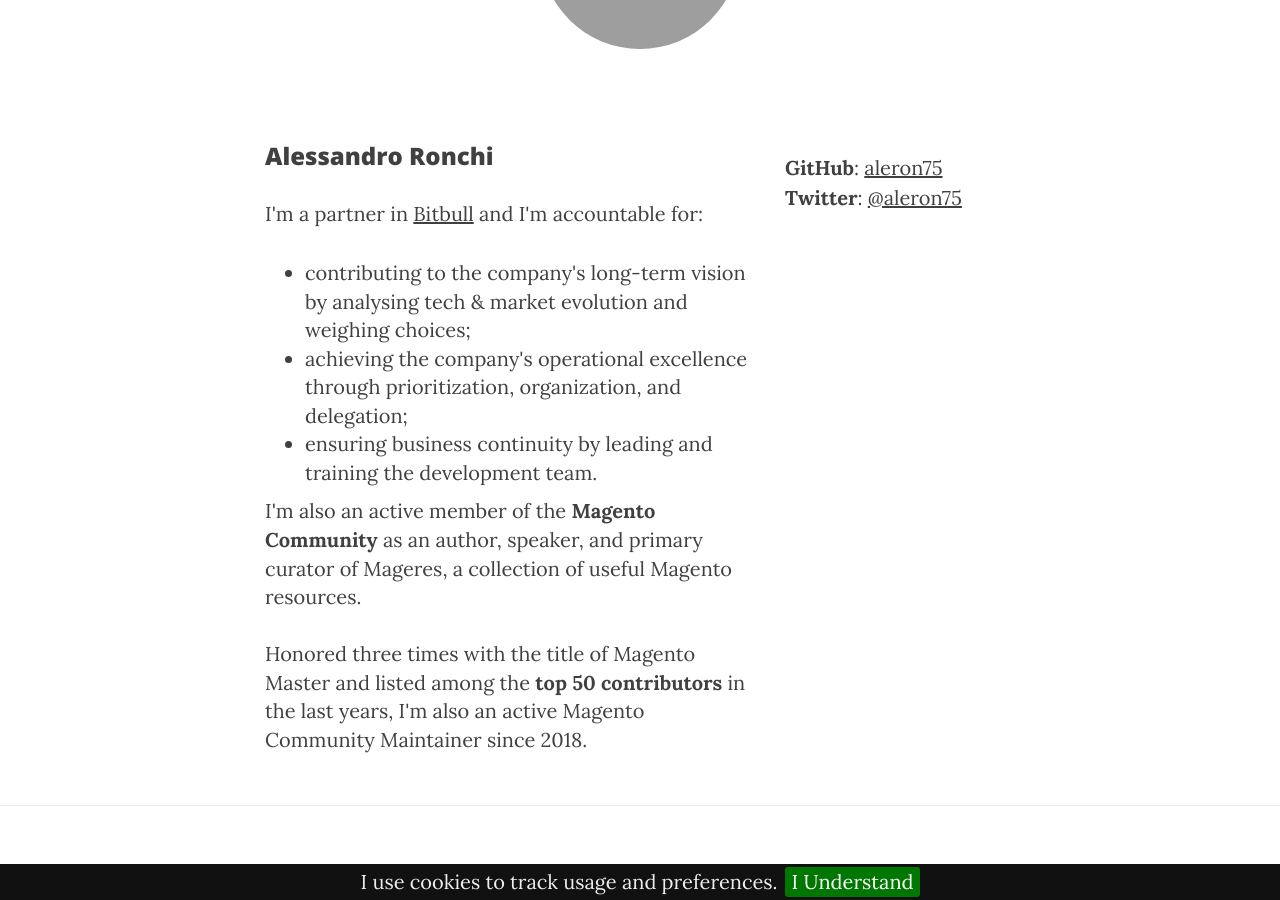
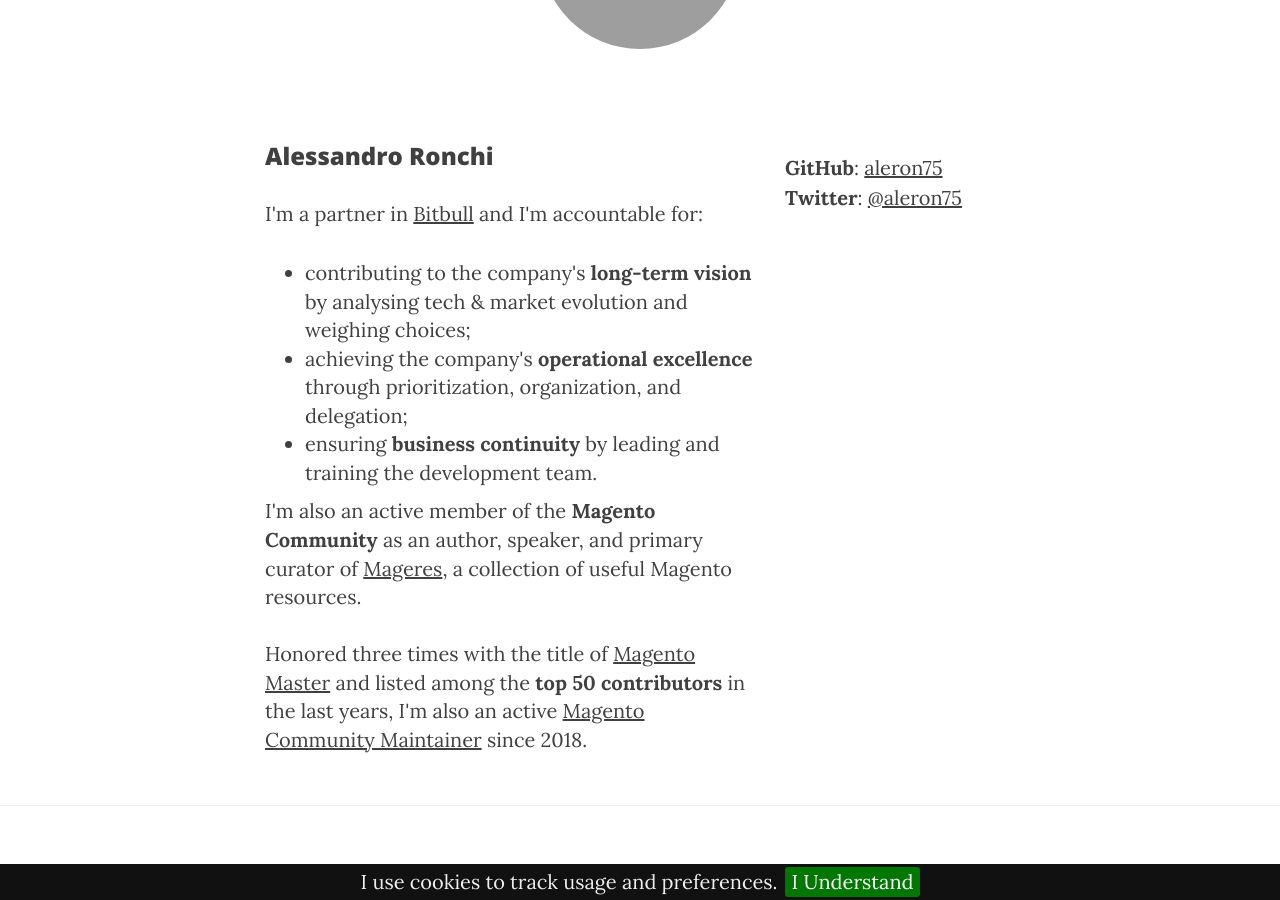
Before and after one commit to aleron75/aleron75.github.io, a Jekyll site: the page built from about.html, in a window 1280 px wide and 900 px high, scrolled down 487 px. Built offline with Jekyll 4.4.1, drawn with Linux system fonts in a browser that asks for light colours; nearby versions of some CDN libraries; grey boxes are pictures that could not be loaded.

```diff
--- a/about.html
+++ b/about.html
@@ -9,16 +9,16 @@ description: aleron75
     <div class="col-xs-12 col-sm-8">
         <h3>Alessandro Ronchi</h3>
         <p>
-            I'm a partner in <a href="http://www.bitbull.it/en">Bitbull</a> and I'm accountable for:
+            I'm a partner in <a style="text-decoration: underline;" href="http://www.bitbull.it/en">Bitbull</a> and I'm accountable for:
             <ul>
-                <li>contributing to the company's long-term vision by analysing tech & market evolution and weighing choices;</li>
-                <li>achieving the company's operational excellence through prioritization, organization, and delegation;</li>
-                <li>ensuring business continuity by leading and training the development team.</li>
+                <li>contributing to the company's <strong>long-term vision</strong> by analysing tech & market evolution and weighing choices;</li>
+                <li>achieving the company's <strong>operational excellence</strong> through prioritization, organization, and delegation;</li>
+                <li>ensuring <strong>business continuity</strong> by leading and training the development team.</li>
             </ul>
 
-            I'm also an active member of the <strong>Magento Community</strong> as an author, speaker, and primary curator of <a href="https://github.com/aleron75/mageres/">Mageres</a>, a collection of useful Magento resources.<br/><br/>
+            I'm also an active member of the <strong>Magento Community</strong> as an author, speaker, and primary curator of <a style="text-decoration: underline;" href="https://github.com/aleron75/mageres/">Mageres</a>, a collection of useful Magento resources.<br/><br/>
 
-            Honored three times with the title of <a href="https://magento.com/magento-masters/hall-of-fame">Magento Master</a> and listed among the <strong>top 50 contributors</strong> in the last years, I'm also an active <a href="https://magento.com/magento-contributors#/community-maintainers">Magento Community Maintainer</a> since 2018.
+            Honored three times with the title of <a style="text-decoration: underline;" style="text-decoration: underline;" href="https://magento.com/magento-masters/hall-of-fame">Magento Master</a> and listed among the <strong>top 50 contributors</strong> in the last years, I'm also an active <a style="text-decoration: underline;" href="https://magento.com/magento-contributors#/community-maintainers">Magento Community Maintainer</a> since 2018.
         </p>
     </div>
     <div class="col-xs-12 col-sm-4">
```
Also changed, not shown: docker-compose.yml (+9 -4 lines), 3 other files.
